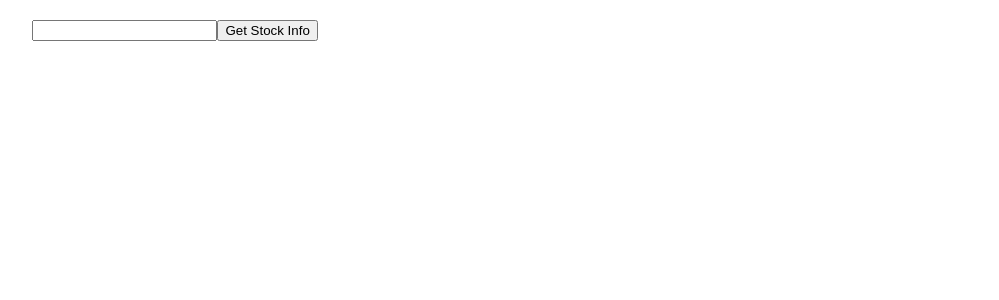
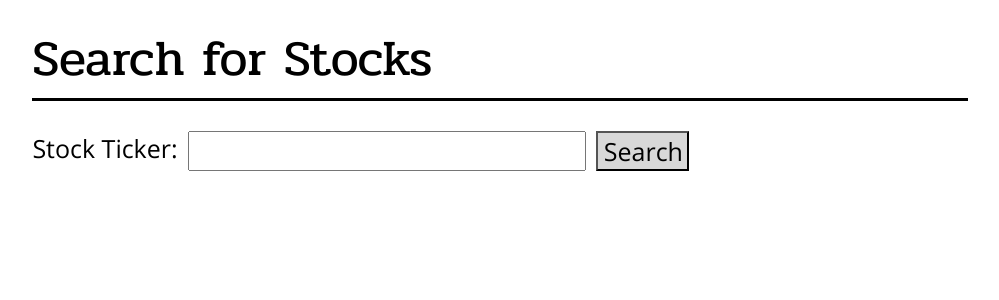
Before and after one commit to JasonLin43212/DiviStonk, a React (Create React App) app in the folder client/: page /search in a window 1280 px wide. Shown: the top 300 px of the page, without its empty margins (262-1261 px from the left). Built offline with nearby package versions, Linux system fonts and the light colour scheme.

Commit message:
started on search page

```diff
--- a/client/src/components/Home/DeleteModal.js
+++ b/client/src/components/Home/DeleteModal.js
@@ -3,7 +3,6 @@ import React, { Component } from 'react';
 import { AuthenticationContext } from '../../contexts/AuthenticationContext';
 
 import Modal from '../Utils/Modal';
-import InputField from '../Utils/InputField';
 
 class DeleteModal extends Component {
     static contextType = AuthenticationContext;
--- a/client/src/components/Portfolio/index.js
+++ b/client/src/components/Portfolio/index.js
@@ -105,13 +105,13 @@ class Portfolio extends Component {
                                 totalPrice = formatPrice(totalPrice, "Price not found.");
                             }
                             if (divRate !== 'Loading...') {
-                                divRate = formatPrice(divRate, "N/A 😞");
+                                divRate = formatPrice(divRate, "N/A");
                             }
                             if (divYield !== 'Loading...') {
                                 if (divYield) {
                                     divYield = `${divYield * 100}%`;
                                 } else {
-                                    divYield = "N/A 😞";
+                                    divYield = "N/A";
                                 }
                             }
                             return (
--- /dev/null
+++ b/client/src/components/Search/Search.css
@@ -0,0 +1,55 @@
+.search-form {
+    display: flex;
+    margin-bottom: 40px;
+}
+
+.search-label {
+    font-size: 25px;
+    font-family: var(--general-font);
+    margin-right: 10px;
+}
+
+.search-input {
+    width: 40%;
+    margin-right: 10px;
+    font-size: 22px;
+    font-family: var(--general-font);
+    padding: 0 10px;
+}
+
+.search-btn {
+    font-size: 25px;
+    width: 10%;
+    font-family: var(--general-font);
+}
+
+/* Search Results */
+.stock-result {
+    width: 100%;
+    border: 1px solid black;
+    padding-bottom: 10px;
+}
+
+.stock-title {
+    background: #D8D8D8;
+    padding: 10px 25px;
+    font-size: 30px;
+    font-family: var(--general-font);
+    font-weight: 600;
+    border-bottom: 1px solid black;
+}
+
+.stock-info {
+    padding: 10px 25px;
+    font-size: 25px;
+    font-family: var(--general-font);
+    font-weight: 500;
+}
+
+.stock-btn {
+    font-size: 25px;
+    font-family: var(--general-font);
+    font-weight: 500;
+    margin: 10px 25px;
+    padding: 5px 20px;
+}
--- /dev/null
+++ b/client/src/components/Search/SearchStock.js
@@ -0,0 +1,58 @@
+import React, { Component } from 'react';
+
+class SearchStock extends Component {
+    render() {
+        const { stock } = this.props;
+        return (
+            <div className="stock-result">
+                <div className="stock-title">
+                    {stock.longName} ({stock.symbol})
+                </div>
+                <div className="stock-info">
+                    ‣ Dividend Rate: ${stock.dividendRate}
+                </div>
+                <div className="stock-info">
+                    ‣ Dividend Yield: {stock.dividendYield}
+                </div>
+                <div className="stock-info">
+                    ‣ Ex-Dividend Date: {stock.exDividendDate}
+                </div>
+                <div className="stock-info">
+                    ‣ Five Year Average Dividend Yield: {stock.fiveYearAvgDividendYield}
+                </div>
+                <button className="stock-btn dark-btn">
+                    Add Stock
+                </button>
+            </div>
+        )
+    }
+}
+
+export default SearchStock;
+
+/*
+// <div>
+//     Add Stock to Portfolio
+//     <select name='portfolio_id' onChange={this.handleInput}>
+//         {this.context.user.portfolios.map((portfolio, k) => (
+//             <option key={k} value={portfolio._id}>
+//                 {portfolio.name}
+//             </option>
+//         ))}
+//     </select>
+//     <div>
+//         Quantity:
+//         <input
+//             type="number"
+//             name="quantity"
+//             onChange={this.handleInput}
+//             min="1"
+//             value={this.state.quantity}
+//         />
+//         <button onClick={() => this.addStock(stockInfo.symbol)}>
+//             Add Stock To Portfolio
+//         </button>
+//         <div>{this.state.error}</div>
+//     </div>
+// </div>
+*/
--- a/client/src/components/Search/index.js
+++ b/client/src/components/Search/index.js
@@ -1,5 +1,9 @@
 import React, { Component } from 'react';
 import { postData } from '../../utils.js';
+
+import SearchStock from './SearchStock';
+
+import './Search.css';
 
 import { AuthenticationContext } from '../../contexts/AuthenticationContext';
 
@@ -11,8 +15,6 @@ class Search extends Component {
         this.state = {
             ticker: '',
             info: null,
-            portfolio_id: '',
-            quantity: '1',
             error: '',
         }
     }
@@ -27,7 +29,8 @@ class Search extends Component {
         this.setState({ [e.target.name]: e.target.value });
     };
 
-    getStockInfo = async () => {
+    getStockInfo = async (e) => {
+        e.preventDefault();
         const body = { tickers: [this.state.ticker]};
         const res = await postData('/api/dividend', body);
         this.setState({ info: res });
@@ -42,53 +45,27 @@ class Search extends Component {
     }
 
     render() {
+        let stockResults = this.state.info
+            ? this.state.info.results.map(stock => (
+                <SearchStock key={1} stock={stock}/>
+            ))
+            : '';
         return (
             <div className="logged-in">
-                <input type='text' name='ticker' onChange={this.handleInput}/>
-                <button onClick={this.getStockInfo}>
-                    Get Stock Info
-                </button>
-                {
-                    this.state.info &&
-                    <div>
-                        {this.state.info.results.map(stockInfo => (
-                            <div key={stockInfo.symbol}>
-                                <h2>{stockInfo.longName} ({stockInfo.symbol})</h2>
-                                <div>Dividend Rate: ${stockInfo.dividendRate}</div>
-                                <div>Dividend Yield: {stockInfo.dividendYield}</div>
-                                <div>Ex-Dividend Date: {stockInfo.exDividendDate}</div>
-                                <div>Five Year Average Dividend Yield: {stockInfo.fiveYearAvgDividendYield}</div>
-                                {
-                                    this.context.user &&
-                                    <div>
-                                        Add Stock to Portfolio
-                                        <select name='portfolio_id' onChange={this.handleInput}>
-                                            {this.context.user.portfolios.map((portfolio, k) => (
-                                                <option key={k} value={portfolio._id}>
-                                                    {portfolio.name}
-                                                </option>
-                                            ))}
-                                        </select>
-                                        <div>
-                                            Quantity:
-                                            <input
-                                                type="number"
-                                                name="quantity"
-                                                onChange={this.handleInput}
-                                                min="1"
-                                                value={this.state.quantity}
-                                            />
-                                            <button onClick={() => this.addStock(stockInfo.symbol)}>
-                                                Add Stock To Portfolio
-                                            </button>
-                                            <div>{this.state.error}</div>
-                                        </div>
-                                    </div>
-                                }
-                            </div>
-                        ))}
-                    </div>
-                }
+                <div className="in-header">
+                    Search for Stocks
+                </div>
+                <form className="search-form" onSubmit={this.getStockInfo}>
+                    <label className="search-label">Stock Ticker:</label>
+                    <input
+                        className="search-input"
+                        type="text"
+                        name="ticker"
+                        onChange={this.handleInput}
+                    />
+                    <input type="submit" className="dark-btn search-btn" value="Search"/>
+                </form>
+                {stockResults}
             </div>
         );
     }
--- a/client/src/components/Utils/index.js
+++ b/client/src/components/Utils/index.js
@@ -8,7 +8,7 @@ export const convertDateToWord = (date) => {
         const year = dateObj.getFullYear();
         return `${months[month]} ${day}, ${year}`;
     }
-    return "N/A 😞";
+    return "N/A";
 };
 
 export const formatPrice = (raw_price, err) => {
```
